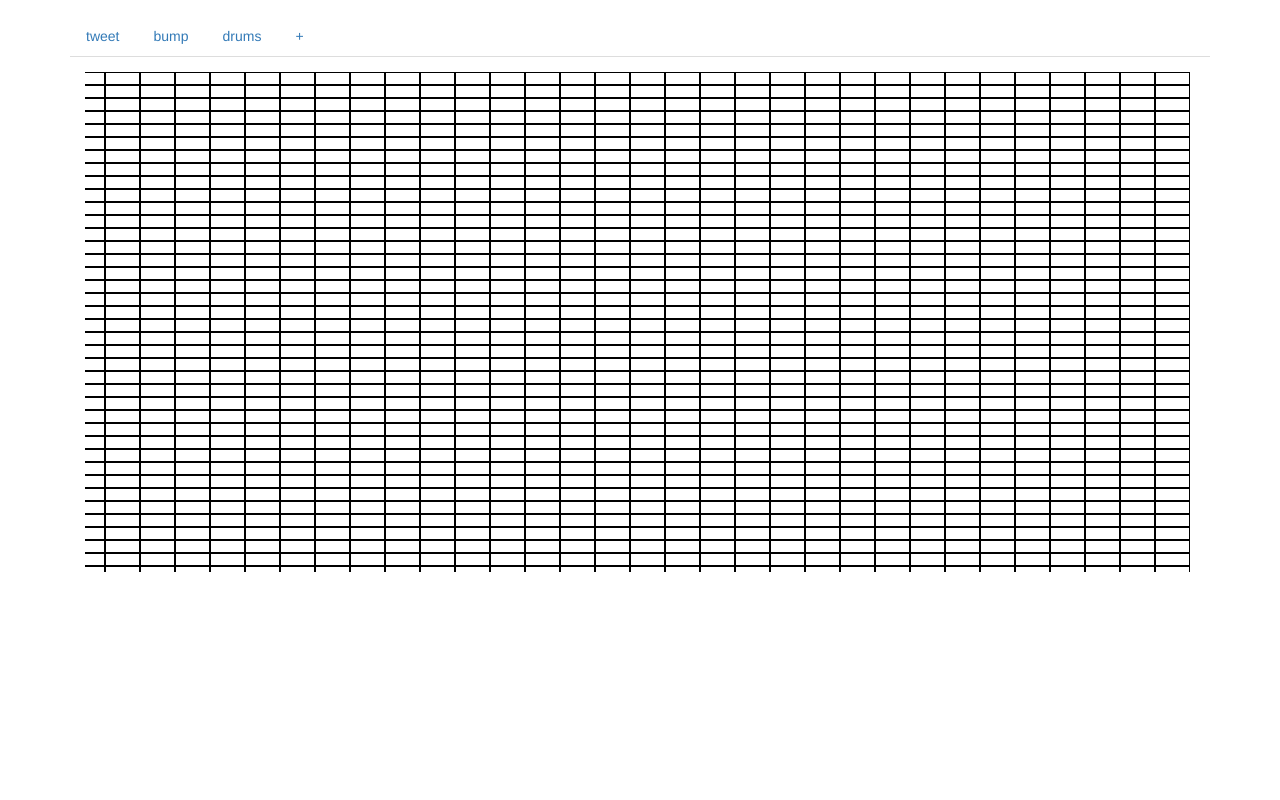
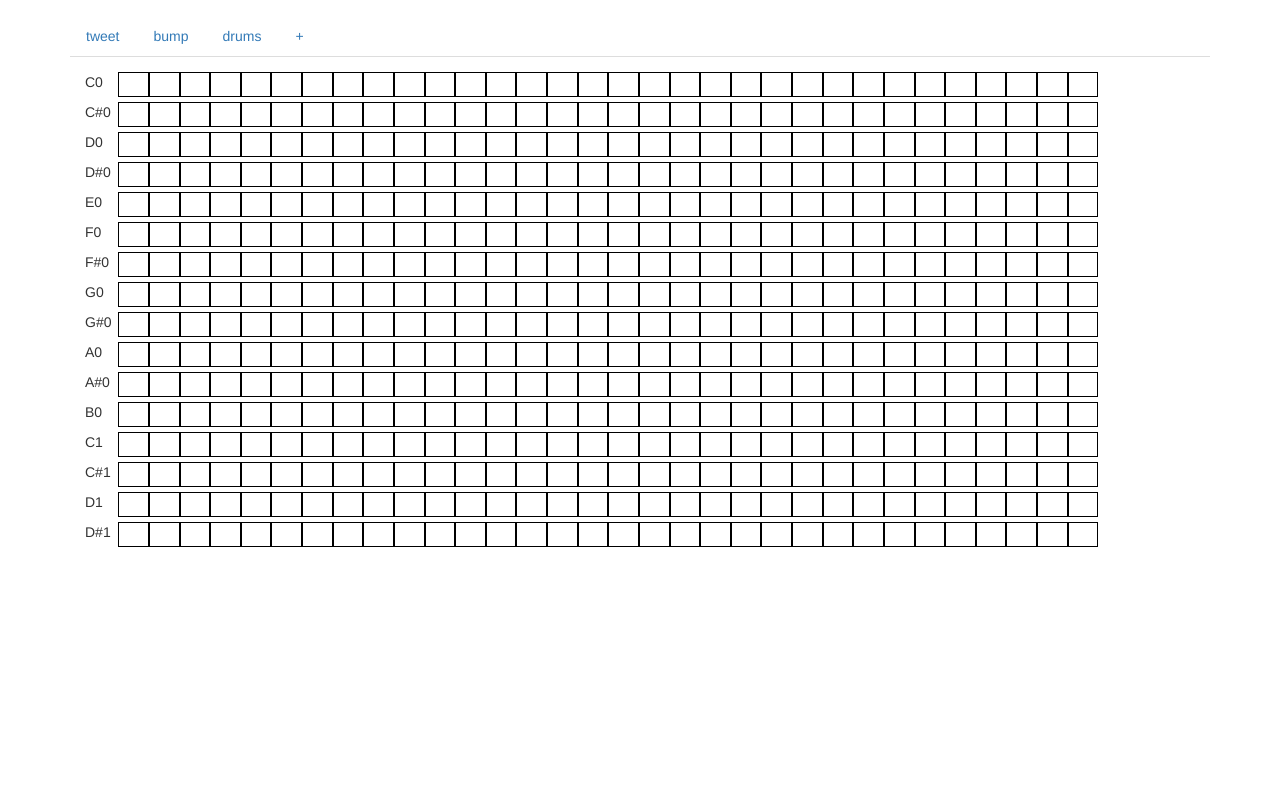
Before and after one commit to WebAudioBoys/tbd-wireframe, a plain HTML site: page index.html in a window 1280 px wide. Drawn offline with nearby package versions, Linux system fonts and the light colour scheme.

Commit message:
Update of the grid
The grid is working better

```diff
--- a/script.js
+++ b/script.js
@@ -1,6 +1,8 @@
+var noteNames = ['C','C#','D','D#','E','F','F#','G','G#','A','A#','B'];
+
 $(document).ready(function(){
 
-	var tweet = grid(128,32,$(".gridContainer"));
+	var tweet = grid(16,32,$(".gridContainer"));
 
 	// var bump =  grid(10,32,$("#bump .gridContainer"));
 	// var drums =  grid(16,32,$("#drums .gridContainer"));
@@ -36,11 +38,22 @@ $('.row .step').mousedown(function(){
 
 
 function grid(rows, columns, element){
-	var w = Math.floor(element.innerWidth()/columns);
-	var h = Math.floor(element.innerHeight()/32)-2;
+	var w = Math.floor(100/columns);
+	var h = Math.floor(100/rows);
 	console.log("height," , element.height());
 	console.log(element.width());
+	var labels = $("<div class='gridlabels'></div>")
+	//This creates the column of labels
+	for(var i = 0; i < rows; i++){
+		thisNote = noteNames[i%noteNames.length];
+		thisOctave = Math.floor(i/noteNames.length);
+		var rowLabel = $("<div class='rowlabel'>"+thisNote+thisOctave+"</div>").appendTo(labels);
+	}
+	element.append(labels);
+
+	//This creates the grid
 	var gr = $("<div class='grid'></div>")
+
 	for(var i = 0; i < rows; i++){
 		var row = $("<div class='row'></div>").appendTo(gr);
 		for(var k = 0; k < columns; k++){
@@ -49,9 +62,20 @@ function grid(rows, columns, element){
 	}
 	element.append(gr);
 
+	$(".row").css({
+		"height": h+"%"
+	});
+
 	$(".step").css({
-		"width": w+"px",
-		"height": h+"px"
+		"width": w+"%"
 	});
+
+
+
+	$(".rowlabel").css({
+	"height": h+"%"
+	});
+
+
 	return gr;
 }
--- a/style.css
+++ b/style.css
@@ -19,15 +19,19 @@ body {
     padding-top: 15px;
     padding-right: 15px;
     padding-left: 15px;
-    width: auto;
     height:500px;
+}
 
+.gridlabels{
+    float: left;
+    justify-content: left;
+    height:inherit;
+    width:3%;
 }
 
 .grid{
     height: inherit;
-    overflow: scroll;
-    position: inline-block;
+    width:95%;
 }
 
 .row {
@@ -82,3 +86,7 @@ body {
     user-select: none;          /* Likely future */
 
 }
+
+rowlabel{
+
+}
```
